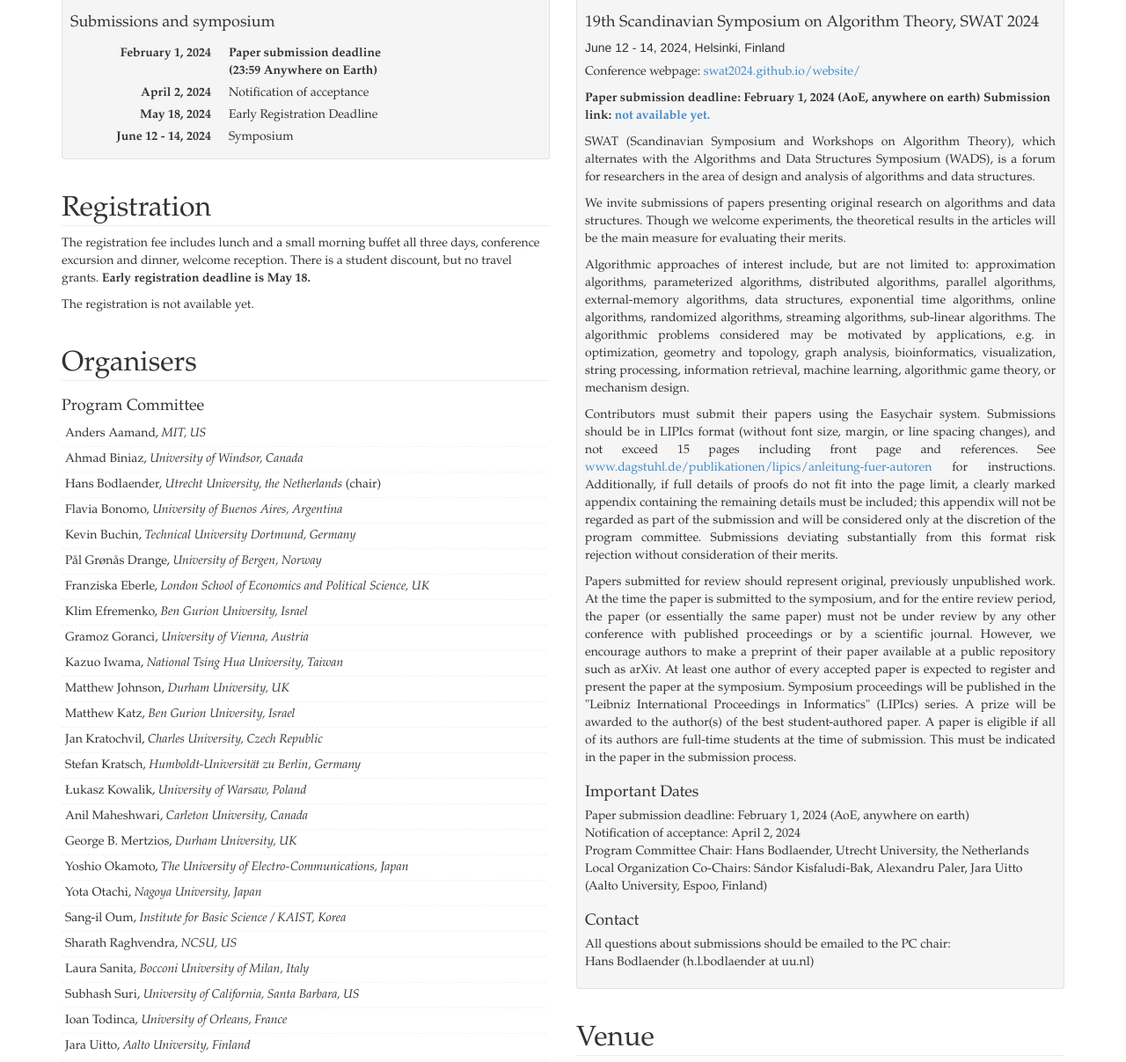
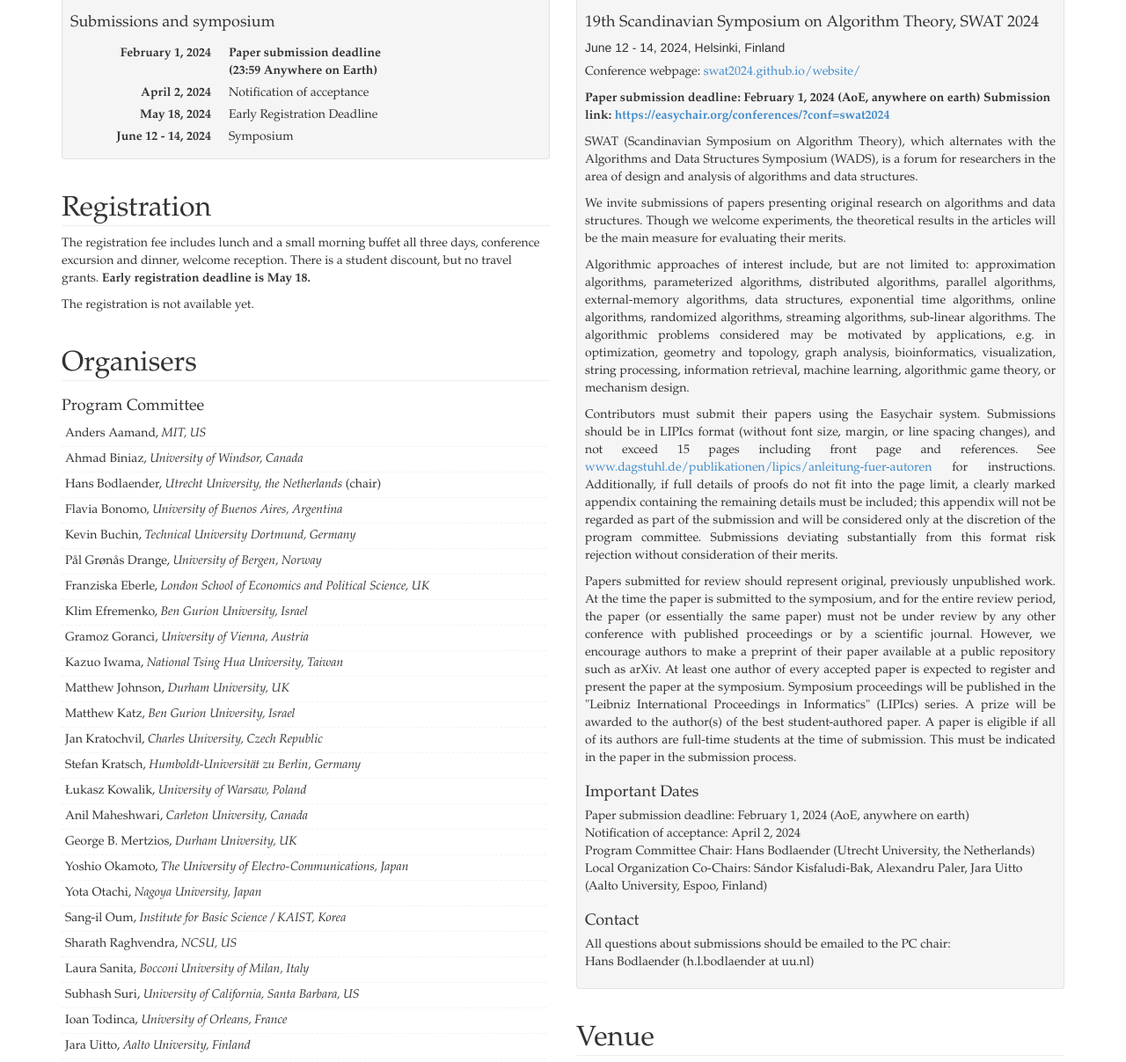
Before and after one commit to mod20388/theory-days, a plain HTML site: page index.html in a window 1280 px wide. Shown: the part 537-1744 px from the top of the page at 88% size. Drawn offline with nearby package versions, Linux system fonts and the light colour scheme; a web font is replaced by a local one.

Commit message:
minor tweaks in CFP, submission link

```diff
--- a/index.html
+++ b/index.html
@@ -177,10 +177,10 @@ Price: ??? Euro
 					<p>
 					<strong> Paper submission deadline:
 						February 1, 2024 (AoE, anywhere on earth)
-					Submission link: <a href="#">not available yet.</a> <!--"https://easychair.org/conferences/?conf=swat2024">Easychair page</a> (to be confirmed)-->
+					Submission link: <a href="https://easychair.org/conferences/?conf=swat2024">https://easychair.org/conferences/?conf=swat2024</a>
 					</strong> </p>
 
-					<p align="justify">SWAT (Scandinavian Symposium and Workshops on Algorithm Theory), which
+					<p align="justify">SWAT (Scandinavian Symposium on Algorithm Theory), which
 					alternates with the Algorithms and Data Structures Symposium (WADS), is
 					a forum for researchers in the area of design and analysis of algorithms
 					and data structures.</p>
@@ -231,7 +231,7 @@ Price: ??? Euro
 					<p>Paper submission deadline: February 1, 2024 (AoE, anywhere on earth)<br>
 					Notification of acceptance: April 2, 2024<br>
 
-					Program Committee Chair: Hans Bodlaender, Utrecht University, the Netherlands<br>
+					Program Committee Chair: Hans Bodlaender (Utrecht University, the Netherlands)<br>
 					Local Organization Co-Chairs: Sándor Kisfaludi-Bak, Alexandru Paler, Jara Uitto (Aalto University, Espoo, Finland)</p>
 
 					<h4>Contact</h4>
```
